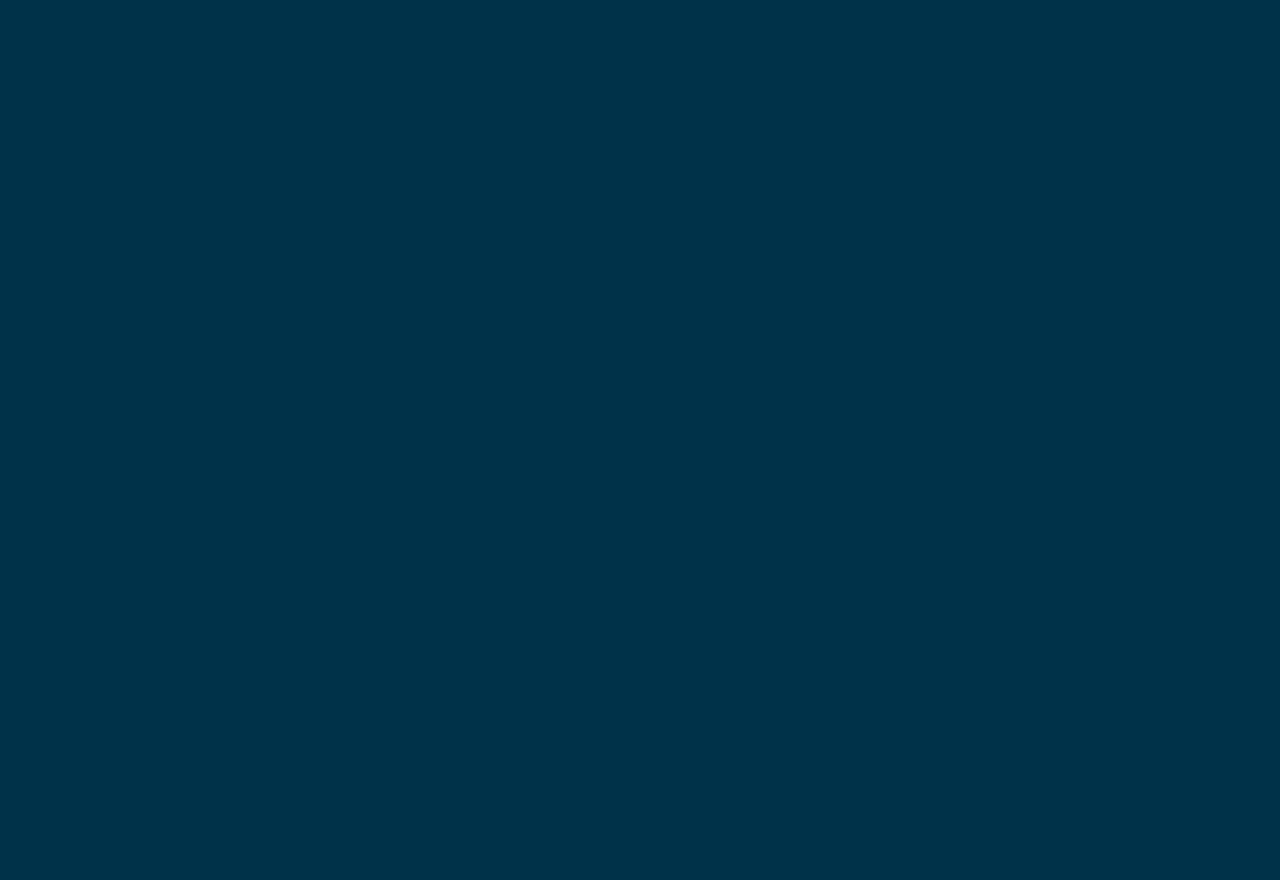
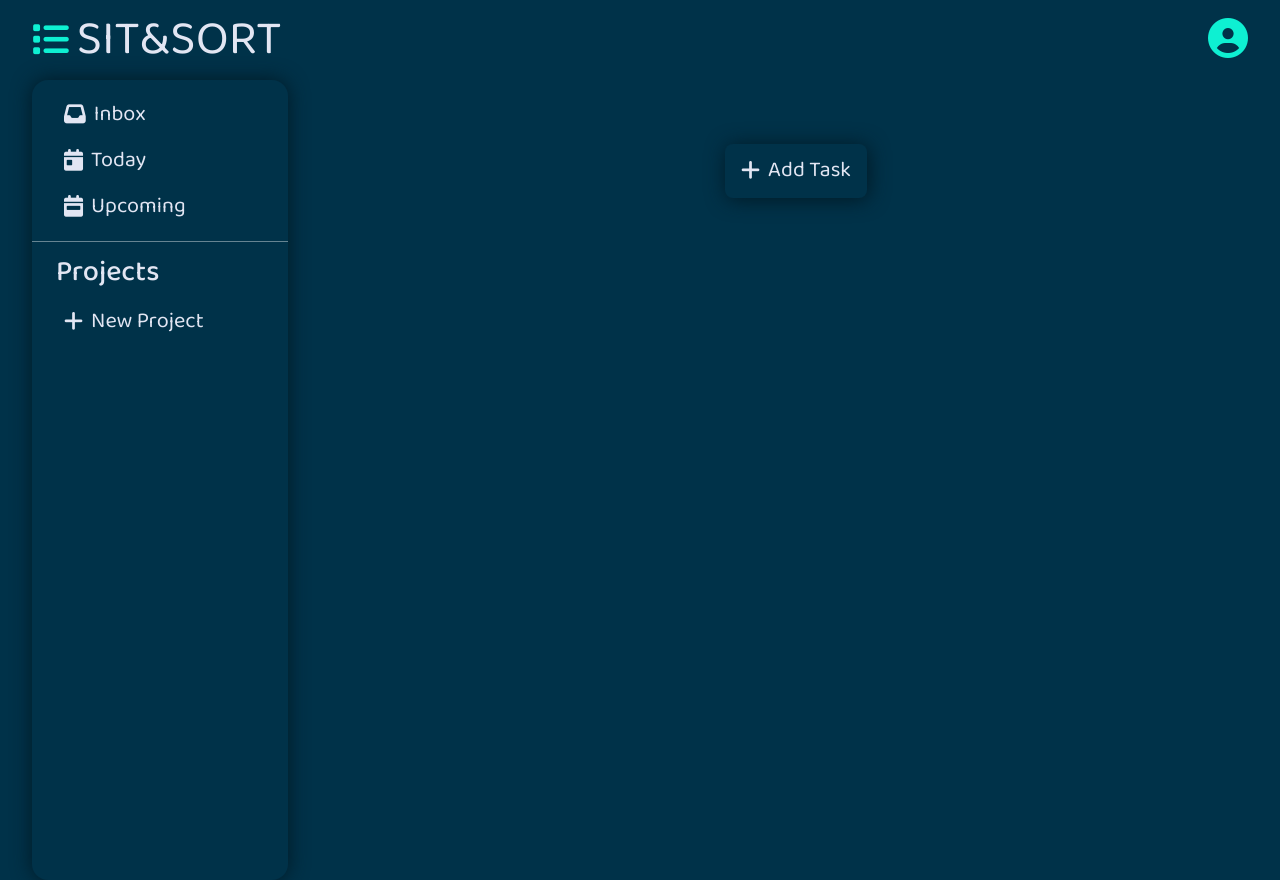
Before and after one commit to leoandradej/todo-list, a website built with webpack: page dist/index.html in a window 1280 px wide. Before the commit the page ends 800 px from the top, so only its background shows below. Built offline with nearby package versions, Linux system fonts and the light colour scheme; a web font is replaced by a local one.

Commit message:
Landpage layout and CSS corrections

```diff
--- a/src/index.js
+++ b/src/index.js
@@ -1 +1,3 @@
-console.log("It's working!");
+import initializePage from "./landpage";
+
+initializePage();
--- /dev/null
+++ b/src/landpage.js
@@ -0,0 +1,278 @@
+const createHeader = () => {
+    const header = document.createElement("header");
+    header.className = "header";
+
+    const logoContainer = document.createElement("div");
+    logoContainer.className = "logo-container";
+
+    const logoIcon = document.createElement("i");
+    logoIcon.className = "fa-solid fa-list logo-icon";
+
+    const logo = document.createElement("h1");
+    logo.className = "logo";
+    logo.textContent = "SIT&SORT";
+
+    logoContainer.appendChild(logoIcon);
+    logoContainer.appendChild(logo);
+
+    const login = document.createElement("button");
+    login.className = "login";
+
+    const loginIcon = document.createElement("i");
+    loginIcon.className = "fa-solid fa-circle-user login-icon";
+
+    login.appendChild(loginIcon);
+
+    header.appendChild(logoContainer);
+    header.appendChild(login);
+
+    return header;
+}
+
+const createNav = () => {
+    const nav = document.createElement("nav");
+    nav.className = "nav";
+
+    const tasks = document.createElement("div");
+    tasks.className = "tasks";
+
+    const inboxBtn  = document.createElement("div");
+    inboxBtn.className = "btn inbox";
+    inboxBtn.addEventListener("click", () => {
+        loadInbox();
+    });
+
+    const inboxIcon = document.createElement("i");
+    inboxIcon.className = "fa-solid fa-inbox";
+
+    const inbox = document.createElement("div");
+    inbox.textContent = "Inbox";
+
+    inboxBtn.appendChild(inboxIcon);
+    inboxBtn.appendChild(inbox);
+
+    const todayBtn  = document.createElement("div");
+    todayBtn.className = "btn today";
+    todayBtn.addEventListener("click", () => {
+        loadToday();
+    });
+
+    const todayIcon = document.createElement("i");
+    todayIcon.className = "fa-solid fa-calendar-day";
+
+    const today = document.createElement("div");
+    today.textContent = "Today";
+
+    todayBtn.appendChild(todayIcon);
+    todayBtn.appendChild(today);
+
+    const upcomingBtn  = document.createElement("div");
+    upcomingBtn.className = "btn upcoming";
+    upcomingBtn.addEventListener("click", () => {
+        loadUpcoming();
+    });
+
+    const upcomingIcon = document.createElement("i");
+    upcomingIcon.className = "fa-solid fa-calendar-week";
+
+    const upcoming = document.createElement("div");
+    upcoming.textContent = "Upcoming";
+
+    upcomingBtn.appendChild(upcomingIcon);
+    upcomingBtn.appendChild(upcoming);
+
+    tasks.appendChild(inboxBtn);
+    tasks.appendChild(todayBtn);
+    tasks.appendChild(upcomingBtn);
+
+    const projects = document.createElement("div");
+    projects.className = "projects";
+
+    const projectsHeader = document.createElement("h3");
+    projectsHeader.className = "projects-header";
+    projectsHeader.textContent = "Projects";
+
+    const newProjectBtn = document.createElement("div");
+    newProjectBtn.className = "btn add-project";
+    newProjectBtn.addEventListener("click", () => {
+        createProjectItem();
+    })
+
+    const addIcon = document.createElement("i");
+    addIcon.className = "fa-solid fa-plus";
+
+    const newProject = document.createElement("div");
+    newProject.textContent = "New Project";
+
+    newProjectBtn.appendChild(addIcon);
+    newProjectBtn.appendChild(newProject);
+
+    projects.appendChild(projectsHeader);
+    projects.appendChild(newProjectBtn);
+
+    nav.appendChild(tasks);
+    nav.appendChild(projects);
+
+    return nav;
+}
+
+const createMain = () => {
+    const main = document.createElement("main");
+    main. className = "main";
+
+    const sectionName = document.createElement("div");
+    sectionName.className = "section-name";
+    sectionName.textContent = "";
+
+    const addTaskBtn = document.createElement("div")
+    addTaskBtn.className = "btn add-task";
+    addTaskBtn.addEventListener("click", () => {
+
+    });
+
+    const addIcon = document.createElement("i");
+    addIcon.className = "fa-solid fa-plus";
+
+    const addTask = document.createElement("div");
+    addTask.textContent = "Add Task";
+
+    addTaskBtn.appendChild(addIcon);
+    addTaskBtn.appendChild(addTask);
+
+    const modal = document.createElement("div");
+    modal.className = "modal";
+    modal.id = "modal";
+
+    const modalContent = document.createElement("div");
+    modalContent.className = "modal-content";
+
+    const closeIcon = document.createElement("i");
+    closeIcon.className = "fa-solid fa-xmark";
+    closeIcon.addEventListener("click", () => {
+        modal.style.display = "none";
+    })
+
+    const modalForm = document.createElement("div");
+    modalForm.className = "modal-form";
+
+    const formTitle = document.createElement("h1");
+    formTitle.className = "form-title";
+    formTitle.textContent = "Edit Task";
+
+    const taskForm = document.createElement("form");
+    taskForm.className = "task-form";
+
+    const taskField = document.createElement("div");
+    taskField.className = "modal-input-field";
+
+    const taskLabel = document.createElement("label");
+    taskLabel.setAttribute("for", "task-info");
+    taskLabel.textContent = "Task:";
+
+    const taskInput = document.createElement("input");
+    taskInput.className = "modal-form-input";
+    taskInput.id = "task-title";
+    taskInput.setAttribute("type", "text");
+    taskInput.setAttribute("name", "task-title");
+
+    taskField.appendChild(taskLabel);
+    taskField.appendChild(taskInput);
+
+    const notesField = document.createElement("div");
+    notesField.className = "modal-input-field";
+
+    const notesLabel = document.createElement("label");
+    notesLabel.setAttribute("for", "notes");
+    notesLabel.textContent = "Notes:";
+
+    const notesInput = document.createElement("textarea");
+    notesInput.className = "modal-form-input";
+    notesInput.id ="notes";
+    notesInput.setAttribute("name", "notes");
+
+    notesField.appendChild(notesLabel);
+    notesField.appendChild(notesInput);
+
+    const dateField = document.createElement("div");
+    dateField.className = "modal-input-field";
+
+    const dateLabel = document.createElement("label");
+    dateLabel.setAttribute("for", "due-date");
+    dateLabel.textContent = "Due Date:";
+
+    const dateInput = document.createElement("input");
+    dateInput.className = "modal-form-input";
+    dateInput.id = "due-date";
+    dateInput.setAttribute("type", "date");
+    dateInput.setAttribute("name", "due-date");
+
+    dateField.appendChild(dateLabel);
+    dateField.appendChild(dateInput);
+
+    const priorityField = document.createElement("div");
+    priorityField.className = "modal-input-field priority-box";
+
+    const priorityLabel = document.createElement("div");
+    priorityLabel.className = "edit-priority";
+    priorityLabel.textContent = "Priority:";
+
+    const priorityBox = document.createElement("div");
+    priorityBox.className = "cb-container";
+
+    const priorityInput = document.createElement("input");
+    priorityInput.className = "checkmark";
+    priorityInput.id = "edit-priority";
+    priorityInput.setAttribute("type", "checkbox");
+    priorityInput.setAttribute("name", "edit-priority");
+
+    const checkboxLabel = document.createElement("label");
+    checkboxLabel.setAttribute("for", "");
+
+    priorityBox.appendChild(priorityInput);
+    priorityBox.appendChild(checkboxLabel);
+
+    priorityField.appendChild(priorityLabel);
+    priorityField.appendChild(priorityBox);
+
+    const submitField = document.createElement("div");
+    submitField.className = "submit-modal-form";
+
+    const submitBtn = document.createElement("button");
+    submitBtn.className = "form-button";
+    submitBtn.setAttribute("type", "submit");
+    submitBtn.textContent = "Done";
+    submitBtn.addEventListener("click", () => {
+
+    });
+
+    submitField.appendChild(submitBtn);
+
+    taskForm.appendChild(taskField);
+    taskForm.appendChild(notesField);
+    taskForm.appendChild(dateField);
+    taskForm.appendChild(priorityField);
+    taskForm.appendChild(submitField);
+
+    modalForm.appendChild(formTitle);
+    modalForm.appendChild(taskForm);
+
+    modalContent.appendChild(closeIcon);
+    modalContent.appendChild(modalForm);
+
+    modal.appendChild(modalContent);
+
+    main.appendChild(sectionName);
+    main.appendChild(addTaskBtn);
+    main.appendChild(modal);
+
+    return main;
+}
+
+const initializePage = () => {
+    const content = document.querySelector("#content");
+    content.appendChild(createHeader());
+    content.appendChild(createNav());
+    content.appendChild(createMain());
+}
+
+export default initializePage;
```
Also changed, not shown: dist/index.html, dist/main.js, dist/style.css.
